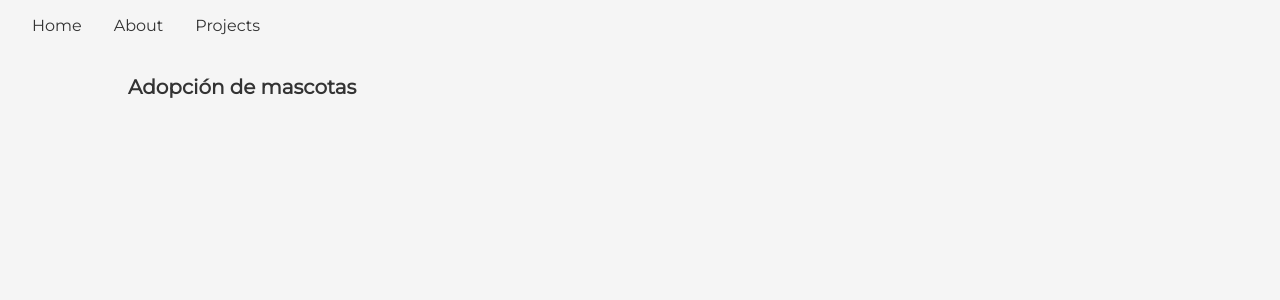
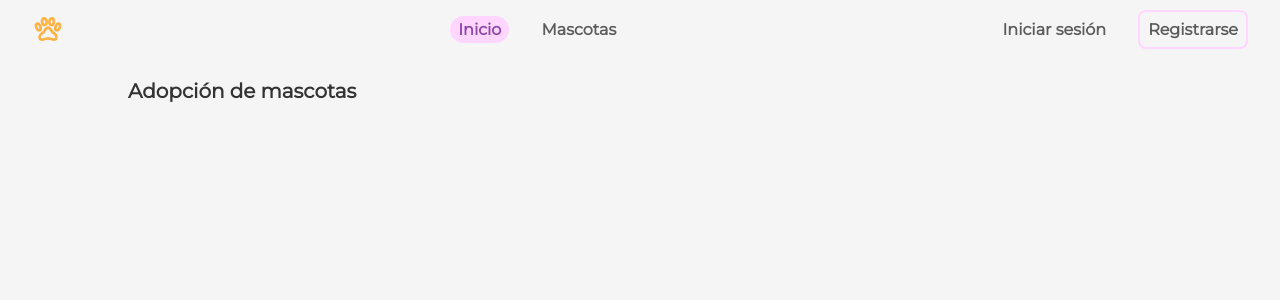
Before and after one commit to johan541/mascotas, a Next.js app: page / in a window 1280 px wide. Shown: the top 300 px of the page. Built offline with nearby package versions, Linux system fonts and the light colour scheme.

Commit message:
🚧 Improve Navbar distribution

```diff
--- a/src/components/NavBar/NavBar.module.scss
+++ b/src/components/NavBar/NavBar.module.scss
@@ -7,62 +7,66 @@
   display: flex;
   justify-content: space-between;
   align-items: center;
-  font-weight: 500;
   padding: 0.8rem 3.2rem;
   box-sizing: border-box;
 }
 
-.navigation,
-.contact {
+.brand {
+  @include non-link;
+  color: $primary-100;
+}
+
+.navigation {
   @include horizontal-list;
 
+  place-content: center;
   gap: 3.2rem;
   font-size: 12pt;
+  box-sizing: border-box;
 }
 
-.contact {
-  flex-wrap: wrap;
+.link {
+  display: inline-block;
+  @include non-link;
+  color: $text-200;
+  font-weight: 600;
+  transition: color border 100ms ease;
 
-  & svg {
-    font-size: 16pt;
+  &:hover {
+    color: $text-100;
   }
 
+  &:active {
+    color: $accent-100;
+  }
+}
+
+.link:not(.auth).active {
+  display: inline;
+  color: $accent-100;
+  background-color: $accent-200;
+  padding: 0.4rem 0.8rem;
+  border-radius: 100vmax;
+}
+
+.auth {
   & > .item {
-    transition: transform 200ms ease-in-out;
-
-    &:hover {
-      transform: translateY(-2px);
+    & > .link {
+      display: inline;
     }
 
-    &:active {
-      transform: scale(0.9);
+    &:last-child > .link {
+      padding: 0.8rem;
+      border-radius: 1vmin;
+      border: 2px solid $accent-200;
+
+      &:hover {
+        border-color: $accent-100;
+      }
+
+      &:active {
+        border-color: $accent-100;
+      }
     }
   }
 }
-
-.link {
-  position: relative;
-  display: inline-block;
-
-  &::before {
-    content: '';
-    position: absolute;
-    left: 0;
-    bottom: -3.2px;
-    width: 100%;
-    height: 2px;
-    background-color: transparent;
-    transform: scaleX(0);
-    transform-origin: left;
-    transition: transform 300ms ease;
-  }
-
-  &:hover::before,
-  &.active::before {
-    transform: scaleX(1);
-  }
-}
-
-.item > a {
-  @include non-link;
-}
--- a/src/components/NavBar/NavBar.tsx
+++ b/src/components/NavBar/NavBar.tsx
@@ -1,13 +1,37 @@
+import { memo } from 'react';
+import { IconPaw } from '@tabler/icons-react';
+
 import { NavLink } from '@/components/NavLink';
-import { Routes } from '@/helpers/routes';
+import { Routes, AuthRoutes } from '@/helpers/routes';
 
 import styles from './NavBar.module.scss';
 
 const NavBar: React.FC = () => {
   return (
     <nav className={styles.navbar}>
+      <NavLink
+        href={Routes.HOME.path}
+        className={styles.brand}
+        aria-label='Página principal'
+      >
+        <IconPaw size={32} aria-hidden />
+      </NavLink>
+
       <ul className={styles.navigation}>
         {Object.values(Routes).map(({ name, path }) => (
+          <li key={name} className={styles.item}>
+            <NavLink
+              href={path}
+              className={(active) => `${styles.link} ${active && styles.active}`}
+            >
+              {name}
+            </NavLink>
+          </li>
+        ))}
+      </ul>
+
+      <ul className={`${styles.navigation} ${styles.auth}`}>
+        {Object.values(AuthRoutes).map(({ name, path }) => (
           <li key={name} className={styles.item}>
             <NavLink
               href={path}
@@ -22,4 +46,4 @@ const NavBar: React.FC = () => {
   );
 };
 
-export default NavBar;
+export default memo(NavBar);
--- a/src/helpers/routes.ts
+++ b/src/helpers/routes.ts
@@ -4,7 +4,11 @@ export interface Route {
 }
 
 export const Routes = Object.freeze({
-  HOME: Object.freeze<Route>({ path: '/', name: 'Home' }),
-  ABOUT: Object.freeze<Route>({ path: '/about', name: 'About' }),
-  PROJECTS: Object.freeze<Route>({ path: '/projects', name: 'Projects' }),
+  HOME: Object.freeze<Route>({ path: '/', name: 'Inicio' }),
+  PETS: Object.freeze<Route>({ path: '/pets', name: 'Mascotas' }),
 });
+
+export const AuthRoutes = Object.freeze({
+  SIGN_IN: Object.freeze<Route>({ path: '/login', name: 'Iniciar sesión' }),
+  SIGN_UP: Object.freeze<Route>({ path: '/signup', name: 'Registrarse' }),
+});
```
Also changed, not shown: src/pages/pets.tsx (added, +18 -0 lines).
